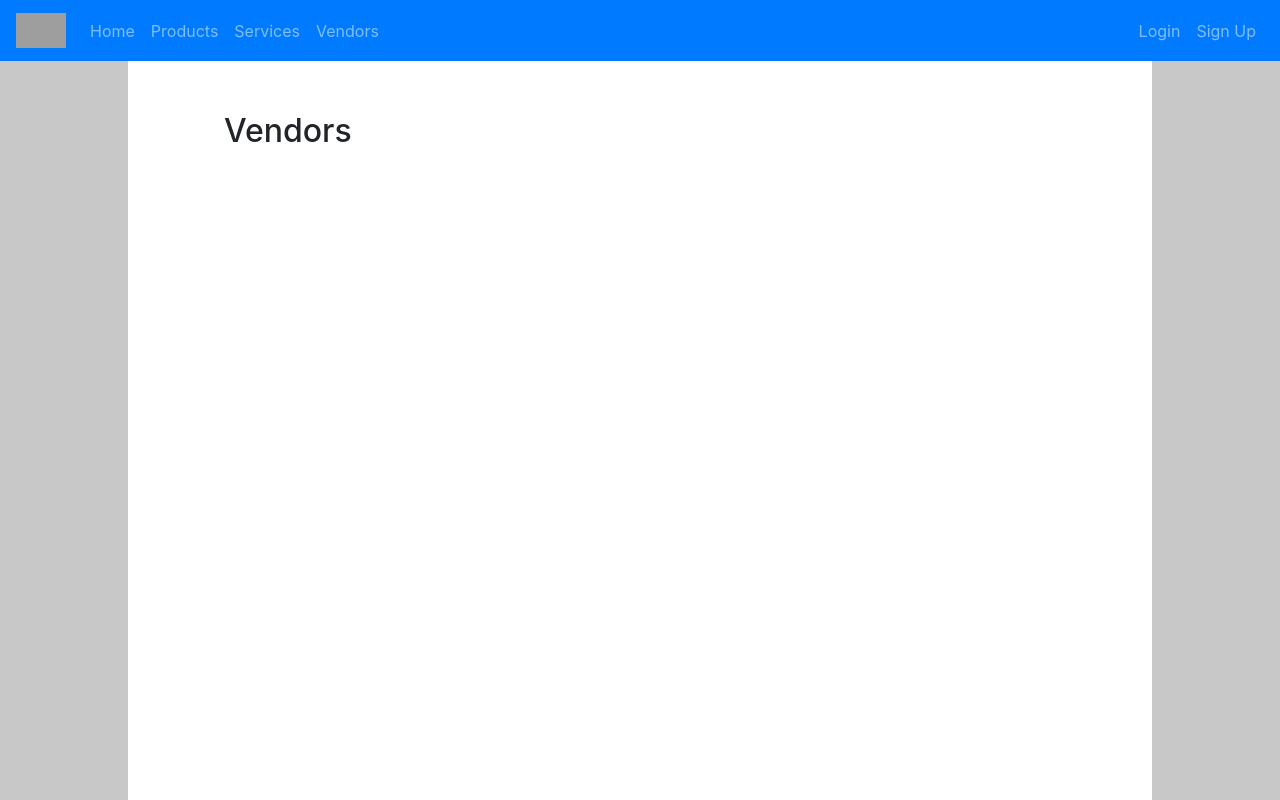
After one commit to WoodardEric/cs360-database, a Django app: page /products/vendors/ in a window 1280 px wide. The commit adds this page. Run offline with Django 4.2, Linux system fonts and the light colour scheme; some libraries are stand-ins or nearby versions; grey boxes are pictures that could not be loaded.

Commit message:
Fixed navbar links and added stub pages for Services and Vendors

```diff
--- a/products/urls.py
+++ b/products/urls.py
@@ -7,5 +7,7 @@ urlpatterns = [
     path("purchase/", views.purchase, name='purchase'),
     path("cart/", views.cart, name='cart'),
     path("add_to_cart", views.add_to_cart, name='add_to_cart'),
+    path("services/", views.services, name='services'),
+    path("vendors/", views.vendors, name='vendors'),
     path("", views.products, name='products'),
 ]
--- a/products/views.py
+++ b/products/views.py
@@ -66,8 +66,6 @@ def products(request):
     context["products"] = qs
     return render(request, 'products.html', context)
 
-
-
 def purchase(request):
     Cart.objects.filter(customer=request.user.id).delete()
     return render(request, 'purchase.html')
@@ -83,3 +81,9 @@ def cart(request):
     for item in results:
         total += (item.product.price * item.quantity)
     return render(request, 'cart.html', {"cart":results, "total":total})
+
+def services(request):
+    return render(request, 'services.html')
+
+def vendors(request):
+    return render(request, 'vendors.html')
--- a/templates/base.html
+++ b/templates/base.html
@@ -31,13 +31,13 @@
             <a class="nav-link" href="/">Home</a>
           </li>
           <li class="nav-item {% if nbar == 'products' %}active{% endif %}">
-            <a class="nav-link" href="/products/">Products</a>
+            <a class="nav-link" href="{% url 'products' %}">Products</a>
           </li>
           <li class="nav-item {% if nbar == 'services' %}active{% endif %}">
-            <a class="nav-link" href="/services/">Services</a>
+            <a class="nav-link" href="{% url 'services' %}">Services</a>
           </li>
           <li class="nav-item {% if nbar == 'vendors' %}active{% endif %}">
-            <a class="nav-link" href="/vendors/">Vendors</a>
+            <a class="nav-link" href="{% url 'vendors' %}">Vendors</a>
           </li>
         </ul>
 
--- /dev/null
+++ b/templates/services.html
@@ -0,0 +1,5 @@
+{% extends "base.html" %}
+
+{% block content %}
+  <h2>Services</h2>
+{% endblock %}
--- /dev/null
+++ b/templates/vendors.html
@@ -0,0 +1,5 @@
+{% extends "base.html" %}
+
+{% block content %}
+  <h2>Vendors</h2>
+{% endblock %}
```
